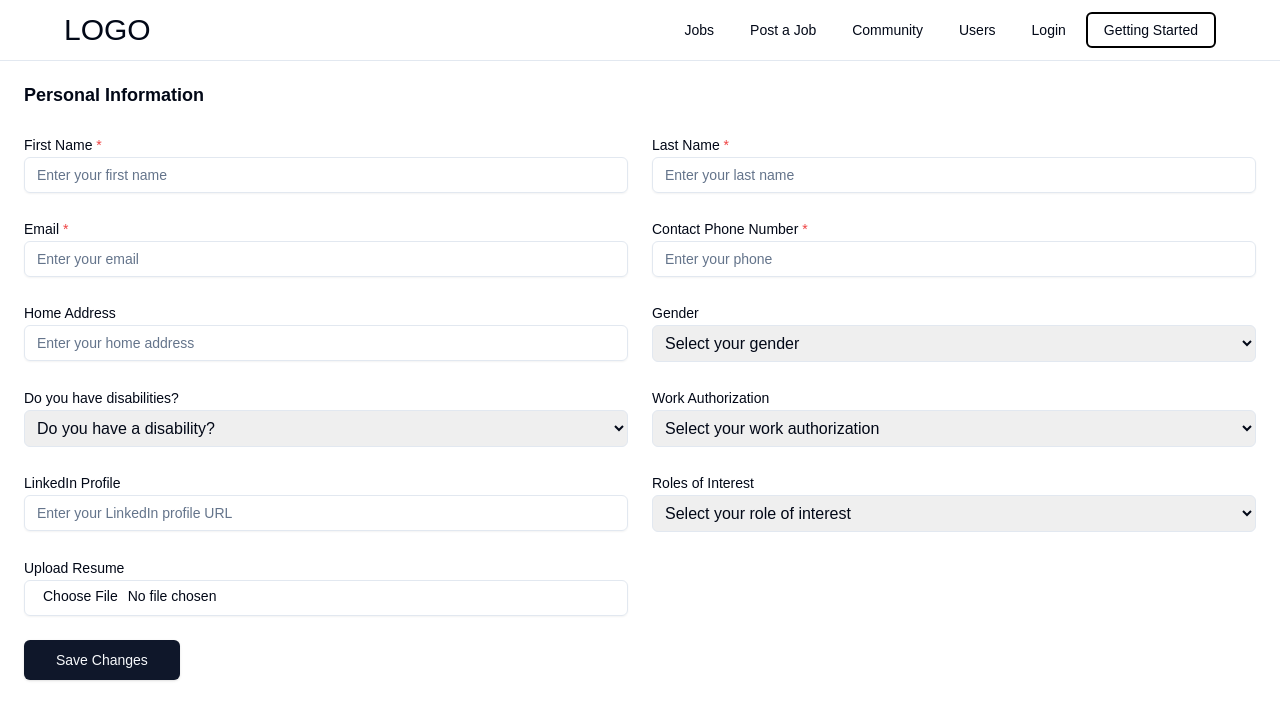
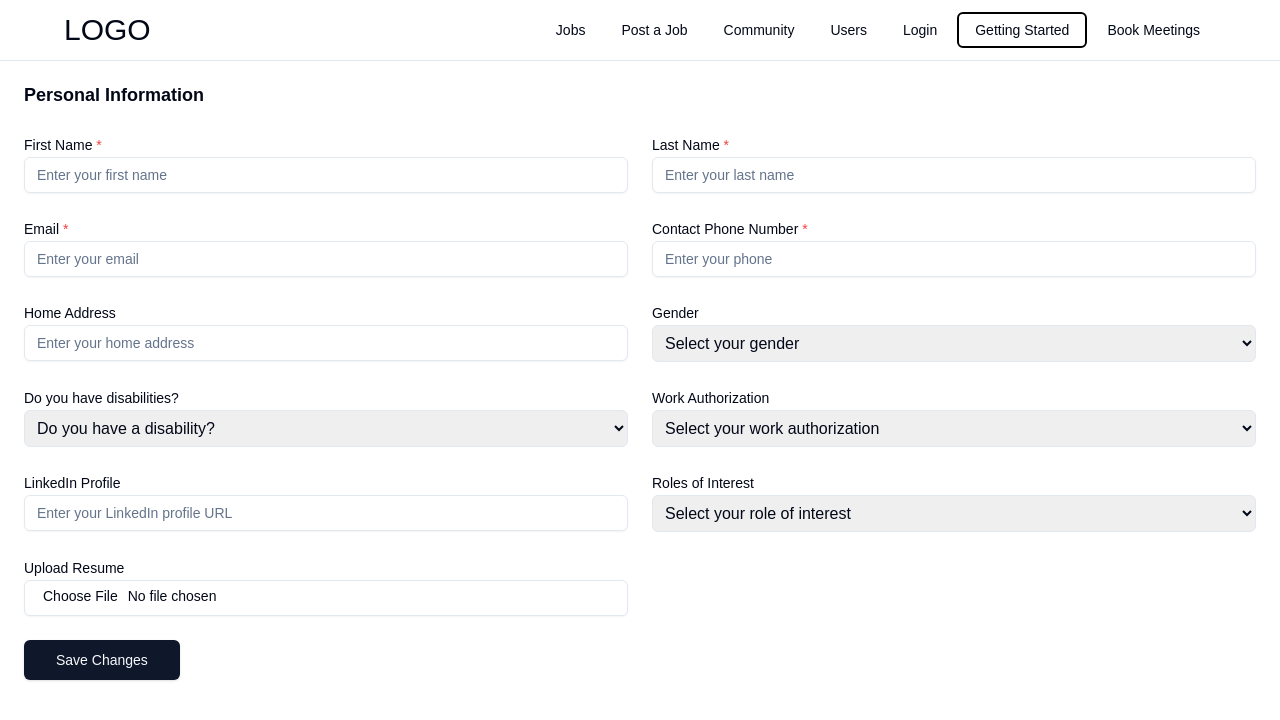
Before and after one commit to cfgtexas24/Team-14, a Next.js app in the folder cfg2024/: page /profile in a window 1280 px wide. Shown: the top 720 px of the page. Built offline with nearby package versions, Linux system fonts and the light colour scheme.

Commit message:
adding booking to navbar

```diff
--- a/cfg2024/components/MainNavLinks.tsx
+++ b/cfg2024/components/MainNavLinks.tsx
@@ -60,6 +60,14 @@ export function MainNavLinks() {
             </NavigationMenuLink>
           </Link>
         </NavigationMenuItem>
+        {/* New "Book Meetings" Link */}
+        <NavigationMenuItem>
+          <Link href="/bookings" legacyBehavior passHref>
+            <NavigationMenuLink className={navigationMenuTriggerStyle()}>
+              Book Meetings
+            </NavigationMenuLink>
+          </Link>
+        </NavigationMenuItem>
       </NavigationMenuList>
     </NavigationMenu>
   );
--- a/package.json
+++ b/package.json
@@ -1,5 +1,6 @@
 {
   "dependencies": {
-    "@supabase/supabase-js": "^2.45.5"
+    "@supabase/supabase-js": "^2.45.5",
+    "emailjs-com": "^3.2.0"
   }
 }
```
Also changed, not shown: 1 other file (tests, documents, lock files or other folders).
